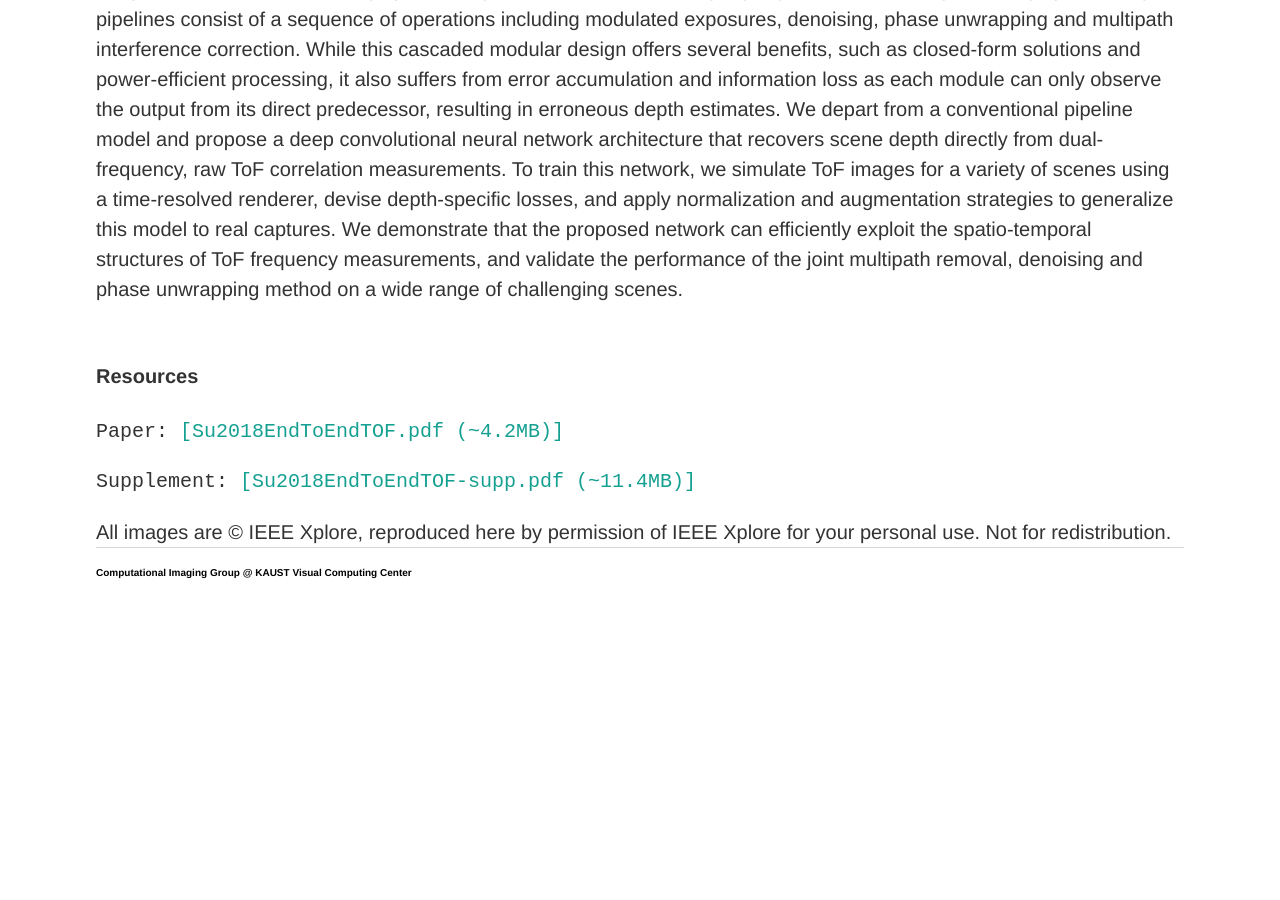
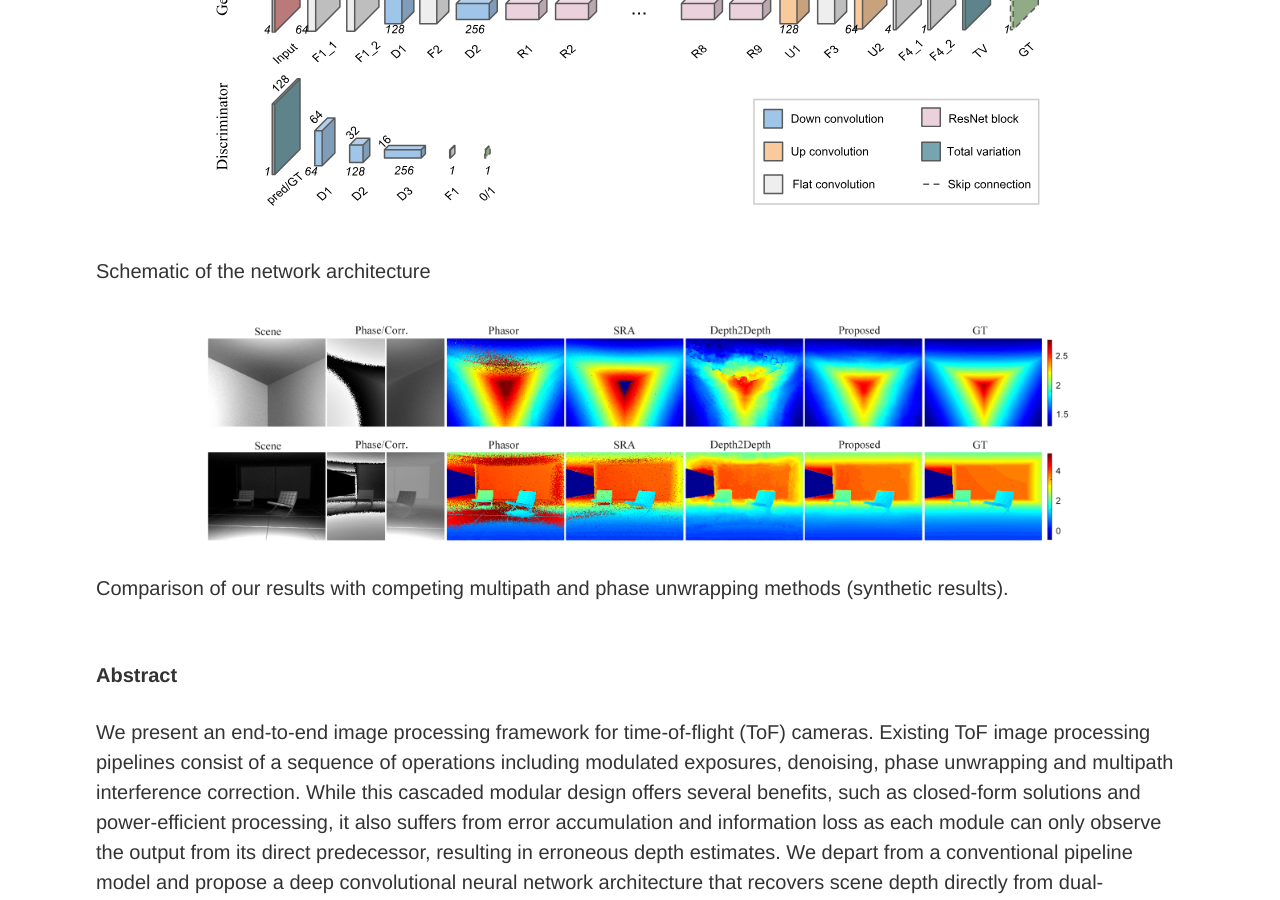
Before and after one commit to vccimaging/vccimaging.github.io, a Jekyll site: the page built from Publications/Su2018EndToEndTOF/index.html, in a window 1280 px wide and 900 px high, scrolled down 489 px. Built offline with Jekyll 4.4.1, drawn with Linux system fonts in a browser that asks for light colours; before the commit the page ends 1137 px from its top, so only the background shows below that.

Commit message:
Update index.html

```diff
--- a/Publications/Su2018EndToEndTOF/index.html
+++ b/Publications/Su2018EndToEndTOF/index.html
@@ -19,11 +19,14 @@ layout: default
 </ul>
 <hr size="4", color="black", width="100%">
 
-<!--
-<img src="mainfigure.png" alt="main" height="450" width="1000"> <br>
-Schematic of our compressive transient imaging system.
+<img src="network.svg" alt="network architecture" width="80%"> <br>
+Schematic of the network architecture
     <br><br>
-    -->
+
+<img src="results.png" alt="results" width="80%"> <br>
+Comparison of our results with competing multipath and phase unwrapping methods (synthetic results).
+    <br><br>
+
 
 <h4 id="abstract">Abstract</h4>
  We present an end-to-end image processing framework for
```
